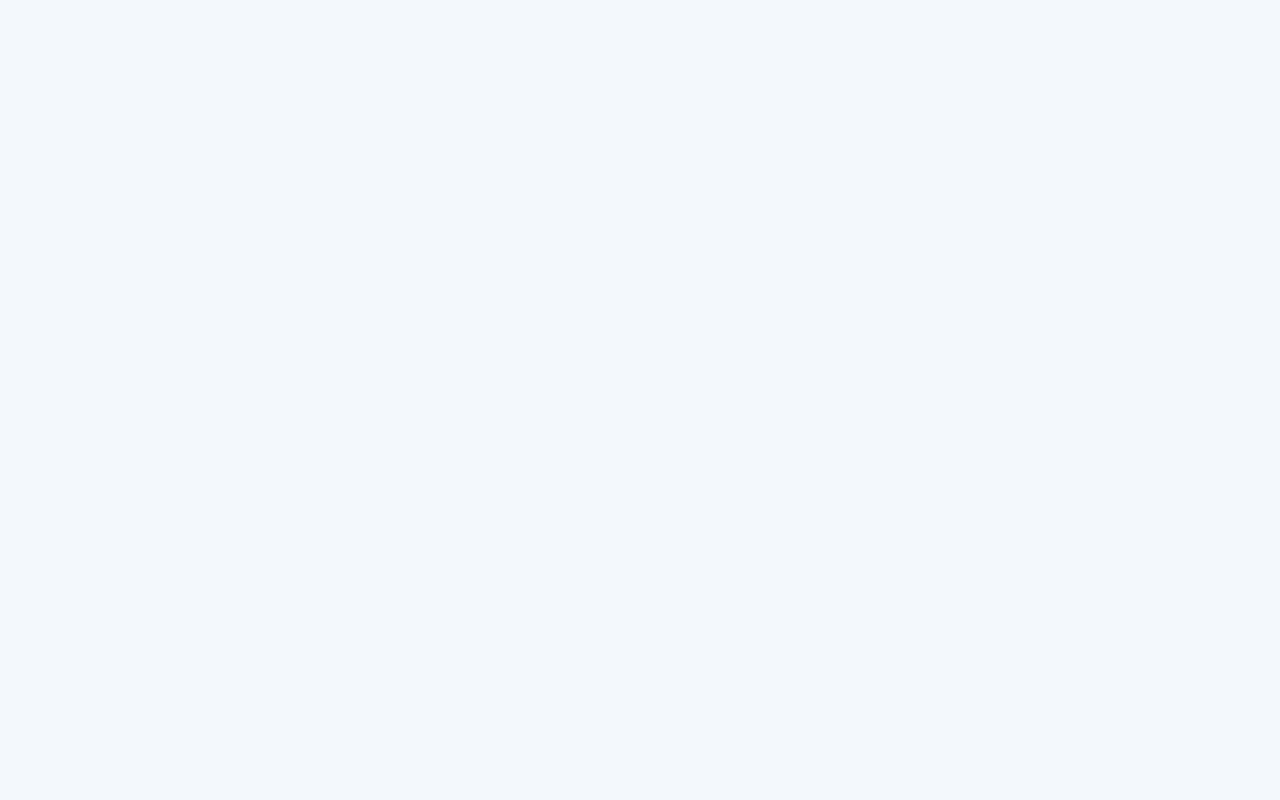
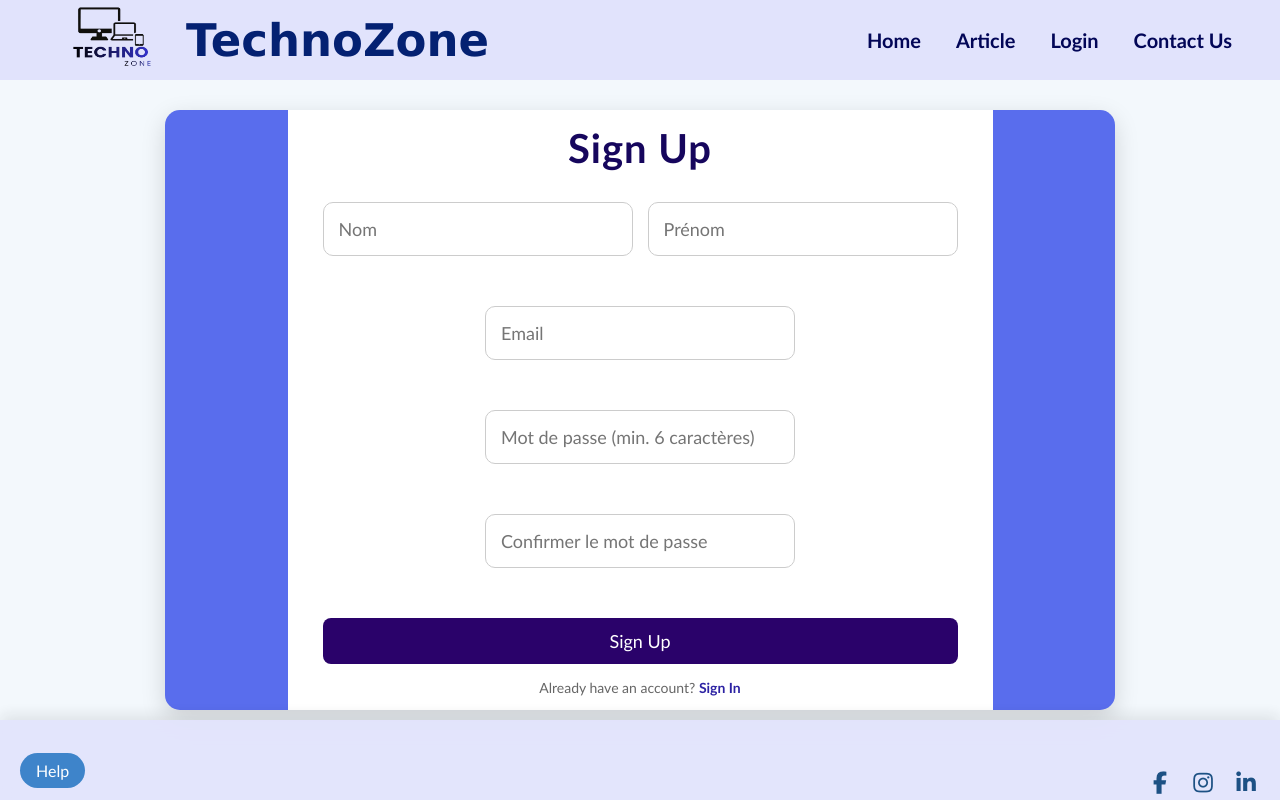
Before and after one commit to Zaynebblk/reactweb, a React (Vite) app in the folder frontend/: page /signup in a window 1280 px wide. Before the commit this address had no page. Built offline with nearby package versions, Linux system fonts and the light colour scheme.

Commit message:
mes modifications

```diff
--- a/frontend/src/App.jsx
+++ b/frontend/src/App.jsx
@@ -4,6 +4,7 @@ import "./App.css";
 import { Routes, Route, Navigate } from "react-router-dom";
 import Entreprise from "./pages/Entreprise.jsx";
 import Login from "./pages/Login.jsx";
+import Signup from "./pages/Signup.jsx";
 import Article from "./pages/Article.jsx";
 import Contact from "./pages/Contact.jsx";
 import Resetpass from "./pages/Resetpass.jsx";
@@ -17,6 +18,7 @@ export default function App() {
       <Route path="/" element={<Navigate to="/entreprise" />} />
       <Route path="/entreprise" element={<Entreprise />} />
       <Route path="/login" element={<Login />} />
+      <Route path="/signup" element={<Signup />} />
       <Route path="/article" element={<Article />} />
       <Route path="/Contact" element={<Contact />} />
       <Route path="/Resetpass" element={<Resetpass />} />
--- a/frontend/src/pages/Login.jsx
+++ b/frontend/src/pages/Login.jsx
@@ -116,6 +116,18 @@ function Login() {
               {loading ? "Connexion..." : "Login"}
             </button>
           </form>
+          <p style={{
+            textAlign: 'center',
+            marginTop: '20px',
+            fontSize: '14px',
+            color: '#666'
+          }}>
+            Vous n'avez pas de compte ? <Link to="/Signup" style={{
+              color: '#2c22a3',
+              textDecoration: 'none',
+              fontWeight: 'bold'
+            }}>Inscrivez-vous</Link>
+          </p>
         </div>
       </div>
 
--- /dev/null
+++ b/frontend/src/pages/Signup.jsx
@@ -0,0 +1,239 @@
+
+import { useState } from "react";
+import { Link, useNavigate } from "react-router-dom";
+import "../css/login.css";
+
+function Signup() {
+  const [formData, setFormData] = useState({
+    nom: "",
+    prenom: "",
+    email: "",
+    password: "",
+    confirmPassword: ""
+  });
+  const [error, setError] = useState("");
+  const [success, setSuccess] = useState("");
+  const [loading, setLoading] = useState(false);
+  const navigate = useNavigate();
+
+  const handleChange = (e) => {
+    setFormData({
+      ...formData,
+      [e.target.name]: e.target.value
+    });
+  };
+
+  const handleSignup = async (e) => {
+    e.preventDefault();
+    setError("");
+    setSuccess("");
+
+    // Validation
+    if (formData.password !== formData.confirmPassword) {
+      setError("Les mots de passe ne correspondent pas");
+      return;
+    }
+
+    if (formData.password.length < 6) {
+      setError("Le mot de passe doit contenir au moins 6 caractères");
+      return;
+    }
+
+    setLoading(true);
+
+    try {
+      const response = await fetch("http://localhost:5000/signup", {
+        method: "POST",
+        headers: { "Content-Type": "application/json" },
+        body: JSON.stringify({
+          nom: formData.nom,
+          prenom: formData.prenom,
+          email: formData.email,
+          motdepasse: formData.password
+        }),
+      });
+
+      const data = await response.json();
+
+      if (data.success) {
+        setSuccess("✅ Inscription réussie ! Votre compte a été créé avec succès. Redirection vers la page de connexion...");
+        // Réinitialiser le formulaire
+        setFormData({
+          nom: "",
+          prenom: "",
+          email: "",
+          password: "",
+          confirmPassword: ""
+        });
+        setTimeout(() => {
+          navigate("/Login");
+        }, 3000);
+      } else {
+        setError(data.message);
+      }
+    } catch (err) {
+      console.error(err);
+      setError("Erreur de connexion au serveur. Veuillez réessayer.");
+    } finally {
+      setLoading(false);
+    }
+  };
+
+  return (
+    <div>
+      {/* Navbar */}
+      <nav className="navbar">
+        <div className="logo">
+          <img src="src\imgs\logo.png" alt="logo" width="130" height="130" />
+          <h1>TechnoZone</h1>
+        </div>
+        <ul>
+          <li>
+            <Link to="/Entreprise">Home</Link>
+          </li>
+          <li>
+            <Link to="/Article">Article</Link>
+          </li>
+          <li>
+            <Link to="/Login">Login</Link>
+          </li>
+          <li>
+            <a href="/Contact" className="btn">
+              Contact Us
+            </a>
+          </li>
+        </ul>
+      </nav>
+
+      {/* Main container */}
+      <div className="container">
+
+
+        <div className="right-panel">
+          <h2>Sign Up</h2>
+
+          {error && (
+            <div style={{
+              backgroundColor: '#ffebee',
+              color: '#c62828',
+              padding: '12px',
+              borderRadius: '5px',
+              marginBottom: '15px',
+              border: '2px solid #ef5350'
+            }}>
+              {error}
+            </div>
+          )}
+
+          {success && (
+            <div style={{
+              backgroundColor: '#e8f5e9',
+              color: '#2e7d32',
+              padding: '12px',
+              borderRadius: '5px',
+              marginBottom: '15px',
+              border: '2px solid #66bb6a'
+            }}>
+              {success}
+            </div>
+          )}
+
+          <form onSubmit={handleSignup}>
+            <div style={{ display: 'flex', gap: '15px' }}>
+              <div className="input-group" style={{ flex: 1 }}>
+                <input
+                  type="text"
+                  name="nom"
+                  placeholder="Nom"
+                  value={formData.nom}
+                  onChange={handleChange}
+                  required
+                />
+              </div>
+              <div className="input-group" style={{ flex: 1 }}>
+                <input
+                  type="text"
+                  name="prenom"
+                  placeholder="Prénom"
+                  value={formData.prenom}
+                  onChange={handleChange}
+                  required
+                />
+              </div>
+            </div>
+
+            <div className="input-group">
+              <input
+                type="email"
+                name="email"
+                placeholder="Email"
+                value={formData.email}
+                onChange={handleChange}
+                required
+              />
+            </div>
+
+            <div className="input-group">
+              <input
+                type="password"
+                name="password"
+                placeholder="Mot de passe (min. 6 caractères)"
+                value={formData.password}
+                onChange={handleChange}
+                required
+              />
+            </div>
+
+            <div className="input-group">
+              <input
+                type="password"
+                name="confirmPassword"
+                placeholder="Confirmer le mot de passe"
+                value={formData.confirmPassword}
+                onChange={handleChange}
+                required
+              />
+            </div>
+
+            <button type="submit" className="logbtn" disabled={loading}>
+              {loading ? "Inscription..." : "Sign Up"}
+            </button>
+
+            <p style={{
+              textAlign: 'center',
+              marginTop: '15px',
+              fontSize: '14px',
+              color: '#666'
+            }}>
+              Already have an account? <Link to="/Login" style={{
+                color: '#2c22a3',
+                textDecoration: 'none',
+                fontWeight: 'bold'
+              }}>Sign In</Link>
+            </p>
+          </form>
+        </div>
+      </div>
+
+      {/* Footer */}
+      <footer>
+        <div>
+          <button className="help-btn">Help</button>
+        </div>
+        <div className="social-icons">
+          <a href="https://www.facebook.com/" className="facebook">
+            <i className="fab fa-facebook-f"></i>
+          </a>
+          <a href="https://www.instagram.com/" className="instagram">
+            <i className="fab fa-instagram"></i>
+          </a>
+          <a href="https://www.linkedin.com/in/" className="linkedin">
+            <i className="fab fa-linkedin-in"></i>
+          </a>
+        </div>
+      </footer>
+    </div>
+  );
+}
+
+export default Signup;
```
Also changed, not shown: 2 other files (tests, documents, lock files or other folders).
